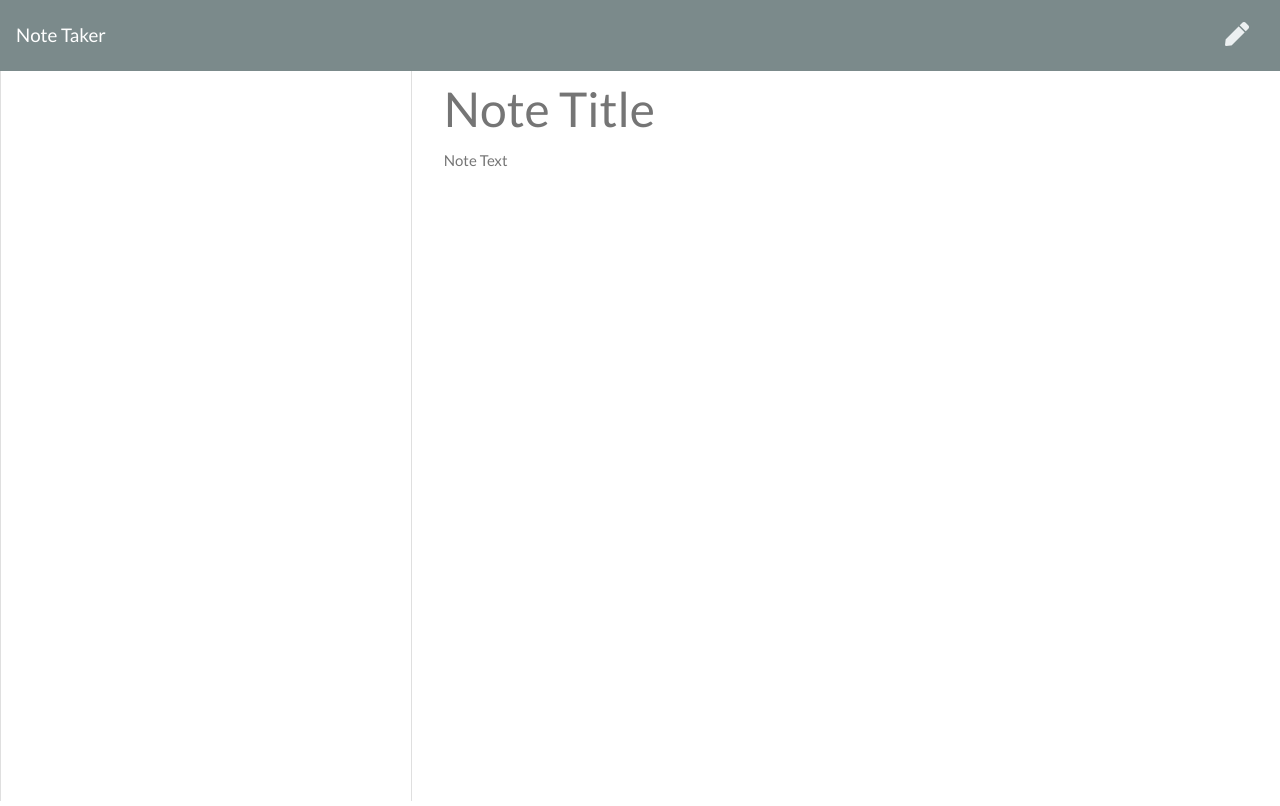
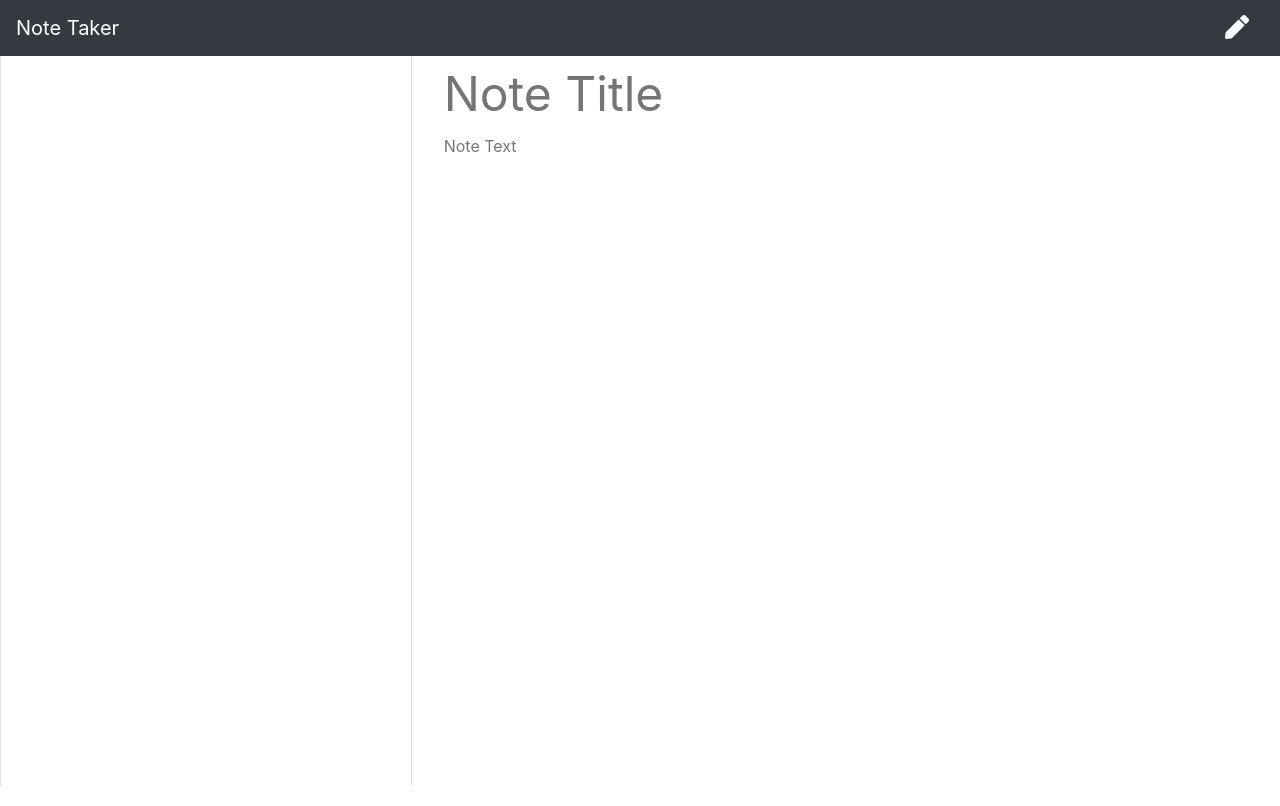
Before and after one commit to tygerhardt/Homework_Week_11_Note_Taker_Heroku, a website: page public/notes.html in a window 1280 px wide. Drawn offline with nearby package versions, Linux system fonts and the light colour scheme; no server answers.

Commit message:
Update CSS links.

```diff
--- a/public/notes.html
+++ b/public/notes.html
@@ -6,7 +6,8 @@
   <meta name="viewport" content="width=device-width, initial-scale=1.0">
   <meta http-equiv="X-UA-Compatible" content="ie=edge">
   <title>Note Taker</title>
-  <link rel="stylesheet" href="https://cdnjs.cloudflare.com/ajax/libs/bootswatch/4.1.3/flatly/bootstrap.min.css" />
+  <link rel="stylesheet" href="https://stackpath.bootstrapcdn.com/bootstrap/4.4.1/css/bootstrap.min.css" integrity="sha384-Vkoo8x4CGsO3+Hhxv8T/Q5PaXtkKtu6ug5TOeNV6gBiFeWPGFN9MuhOf23Q9Ifjh" crossorigin="anonymous">
+
   <link rel="stylesheet" href="https://use.fontawesome.com/releases/v5.3.1/css/all.css" integrity="sha384-mzrmE5qonljUremFsqc01SB46JvROS7bZs3IO2EmfFsd15uHvIt+Y8vEf7N7fWAU"
     crossorigin="anonymous">
   <link rel="stylesheet" href="/assets/css/styles.css">
```
